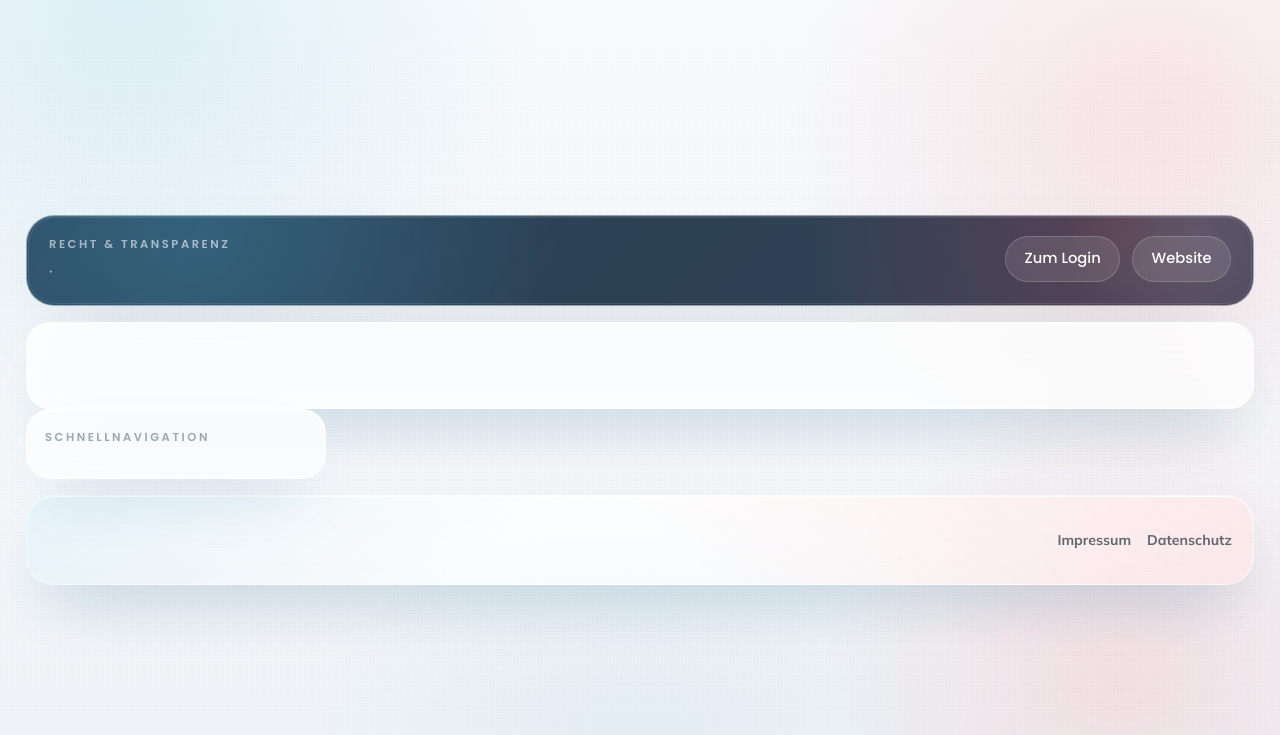
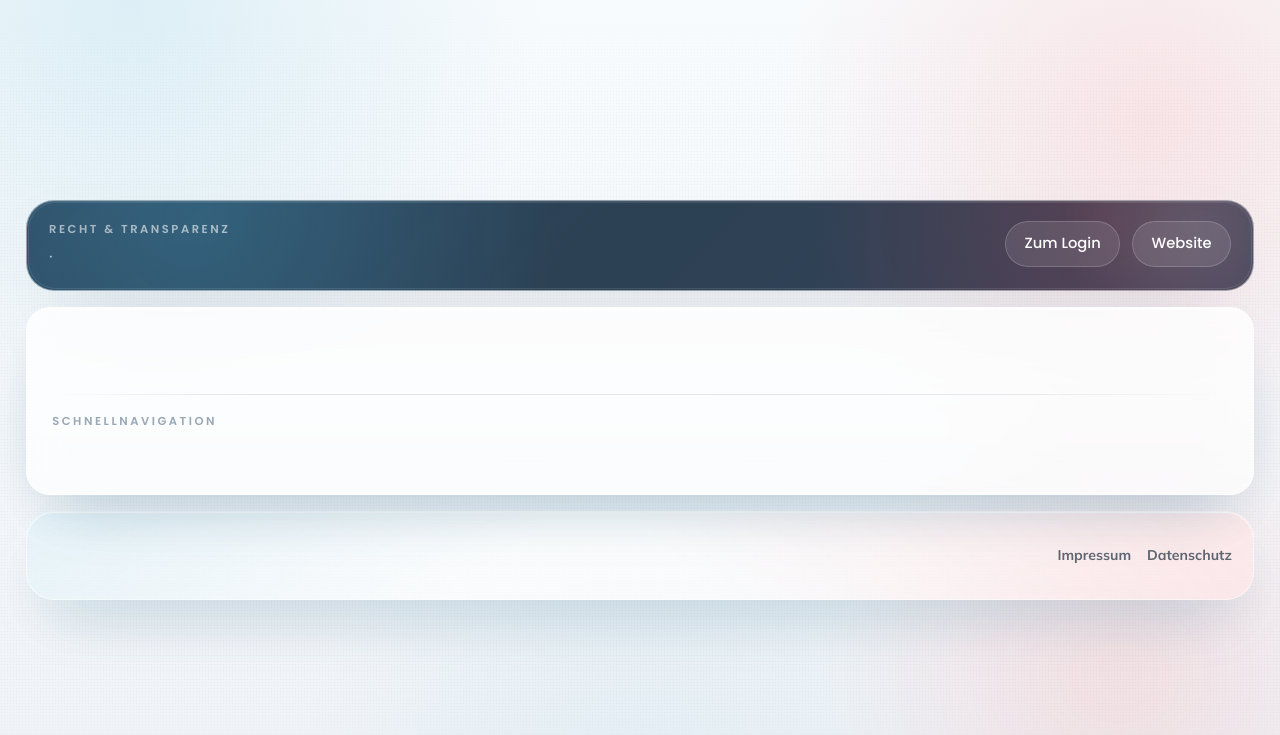
Before and after one commit to TomB3098/calendar-sync-automation, a Python web app: template webapp/templates/imprint.html in a window 1280 px wide. Shown: the top 735 px of the page. Run offline with Jinja, Linux system fonts and the light colour scheme; the template is opened without the code that fills it, so the values that code supplies are empty.

Commit message:
Simplify legal page document layout

```diff
--- a/webapp/static/app.css
+++ b/webapp/static/app.css
@@ -1310,16 +1310,12 @@
   min-width: 0;
 }
 
-.legal-hero {
-  padding: 1.45rem;
-}
-
 .legal-hero-copy {
   max-width: 76ch;
 }
 
 .legal-hero-copy h2,
-.legal-card h3 {
+.legal-section-block h3 {
   margin: 0;
   font-family: "Poppins", "Segoe UI", sans-serif;
   color: var(--color-surface-dark-1);
@@ -1343,23 +1339,23 @@
   margin-top: 1.15rem;
 }
 
-.legal-meta-grid {
+.legal-document {
+  padding: 1.6rem;
+}
+
+.legal-summary {
   display: grid;
   grid-template-columns: repeat(4, minmax(0, 1fr));
   gap: 0.9rem;
   margin-top: 1.3rem;
 }
 
-.legal-meta-card {
+.legal-summary-item {
   min-width: 0;
-  padding: 1rem 1.05rem;
-  border-radius: 22px;
-  border: 1px solid rgb(154 167 181 / 18%);
-  background: rgb(255 255 255 / 56%);
-  box-shadow: inset 0 1px 0 rgb(255 255 255 / 90%);
-}
-
-.legal-meta-card span {
+  padding: 0.2rem 0;
+}
+
+.legal-summary-item span {
   display: block;
   margin-bottom: 0.4rem;
   color: var(--color-text-muted);
@@ -1369,7 +1365,7 @@
   letter-spacing: 0.14em;
 }
 
-.legal-meta-card strong {
+.legal-summary-item strong {
   display: block;
   min-width: 0;
   font-family: "Poppins", "Segoe UI", sans-serif;
@@ -1379,35 +1375,31 @@
   overflow-wrap: anywhere;
 }
 
-.legal-layout {
-  display: grid;
-  grid-template-columns: minmax(240px, 300px) minmax(0, 1fr);
-  gap: 1rem;
-  align-items: start;
-}
-
-.legal-outline {
-  position: sticky;
-  top: 1.2rem;
-  padding: 1.15rem;
-}
-
-.legal-outline-nav {
-  display: grid;
-  gap: 0.6rem;
+.legal-divider {
+  height: 1px;
+  margin: 1.35rem 0 1.15rem;
+  background: linear-gradient(90deg, rgb(67 169 209 / 0%), rgb(154 167 181 / 30%) 18%, rgb(154 167 181 / 24%) 82%, rgb(252 67 73 / 0%));
+}
+
+.legal-anchor-nav {
+  display: flex;
+  flex-wrap: wrap;
+  gap: 0.7rem;
   margin-top: 0.85rem;
 }
 
-.legal-outline-nav a {
-  display: block;
+.legal-anchor-nav a {
+  display: inline-flex;
+  align-items: center;
   min-width: 0;
-  padding: 0.72rem 0.9rem;
-  border-radius: 16px;
+  min-height: 42px;
+  padding: 0 0.95rem;
+  border-radius: 9999px;
   border: 1px solid rgb(154 167 181 / 18%);
   background: rgb(255 255 255 / 48%);
   text-decoration: none;
   font-family: "Poppins", "Segoe UI", sans-serif;
-  font-size: 0.92rem;
+  font-size: 0.88rem;
   font-weight: 600;
   color: var(--color-surface-dark-1);
   transition:
@@ -1416,29 +1408,36 @@
     background 180ms ease;
 }
 
-.legal-outline-nav a:hover {
+.legal-anchor-nav a:hover {
   transform: translateY(-1px);
   border-color: rgb(67 169 209 / 34%);
   background: rgb(255 255 255 / 80%);
 }
 
-.legal-content {
-  display: grid;
-  gap: 1rem;
-}
-
-.legal-card {
+.legal-body {
+  display: grid;
+  gap: 1.35rem;
+  margin-top: 1.45rem;
+}
+
+.legal-section-block {
   scroll-margin-top: 1.4rem;
-  padding: 1.2rem;
-}
-
-.legal-card h3 {
+  padding-top: 1.15rem;
+  border-top: 1px solid rgb(154 167 181 / 18%);
+}
+
+.legal-section-block:first-child {
+  padding-top: 0;
+  border-top: 0;
+}
+
+.legal-section-block h3 {
   margin-top: 0.22rem;
   font-size: clamp(1.2rem, 2vw, 1.65rem);
   line-height: 1.14;
 }
 
-.legal-card p {
+.legal-section-block p {
   margin: 0.82rem 0 0;
   max-width: 78ch;
   overflow-wrap: anywhere;
@@ -1598,14 +1597,8 @@
   .layout-split,
   .filter-grid,
   .auth-shell,
-  .legal-layout,
-  .legal-meta-grid {
+  .legal-summary {
     grid-template-columns: 1fr;
-  }
-
-  .legal-outline {
-    position: relative;
-    top: 0;
   }
 }
 
--- a/webapp/templates/imprint.html
+++ b/webapp/templates/imprint.html
@@ -1,7 +1,7 @@
 {% extends "legal_base.html" %}
 
 {% block content %}
-<section class="legal-hero panel">
+<section class="legal-document panel">
   <div class="legal-hero-copy">
     <div class="brand-kicker">{{ legal_hero_eyebrow }}</div>
     <h2>{{ legal_hero_title }}</h2>
@@ -12,29 +12,28 @@
       {% endfor %}
     </div>
   </div>
-  <div class="legal-meta-grid">
+
+  <div class="legal-summary">
     {% for item in legal_meta_cards %}
-    <article class="legal-meta-card">
+    <div class="legal-summary-item">
       <span>{{ item.label }}</span>
       <strong>{{ item.value }}</strong>
-    </article>
+    </div>
     {% endfor %}
   </div>
-</section>
 
-<section class="legal-layout">
-  <aside class="legal-outline panel">
-    <div class="brand-kicker">Schnellnavigation</div>
-    <nav class="legal-outline-nav">
-      {% for item in legal_outline %}
-      <a href="#{{ item.id }}">{{ item.label }}</a>
-      {% endfor %}
-    </nav>
-  </aside>
+  <div class="legal-divider"></div>
 
-  <div class="legal-content">
+  <div class="brand-kicker">Schnellnavigation</div>
+  <nav class="legal-anchor-nav">
+    {% for item in legal_outline %}
+    <a href="#{{ item.id }}">{{ item.label }}</a>
+    {% endfor %}
+  </nav>
+
+  <div class="legal-body">
     {% for section in legal_sections %}
-    <article id="{{ section.id }}" class="legal-card panel">
+    <article id="{{ section.id }}" class="legal-section-block">
       <div class="brand-kicker">{{ section.eyebrow }}</div>
       <h3>{{ section.title }}</h3>
       {% for paragraph in section.paragraphs %}
```
Also changed, not shown: webapp/templates/privacy.html (+15 -16 lines).
